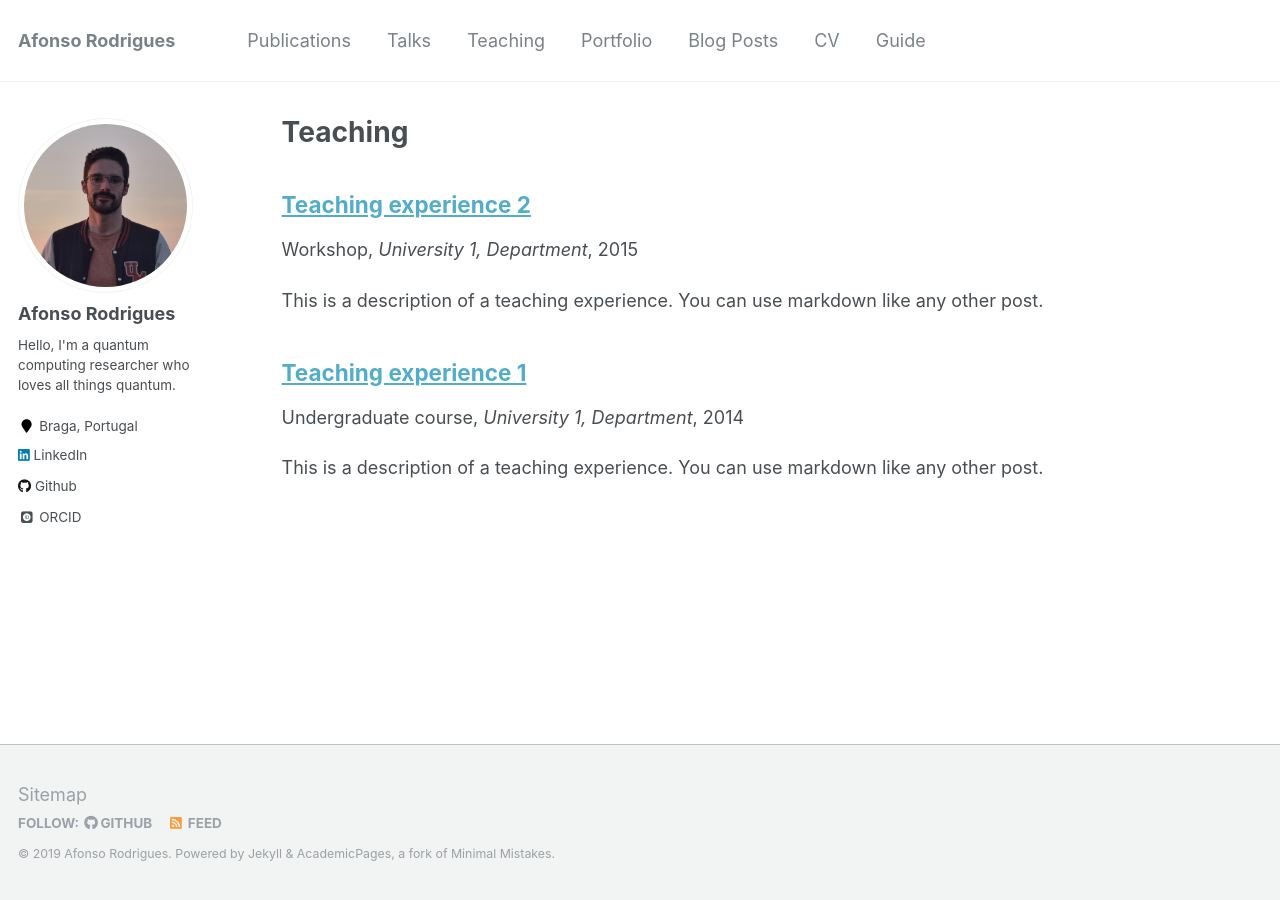
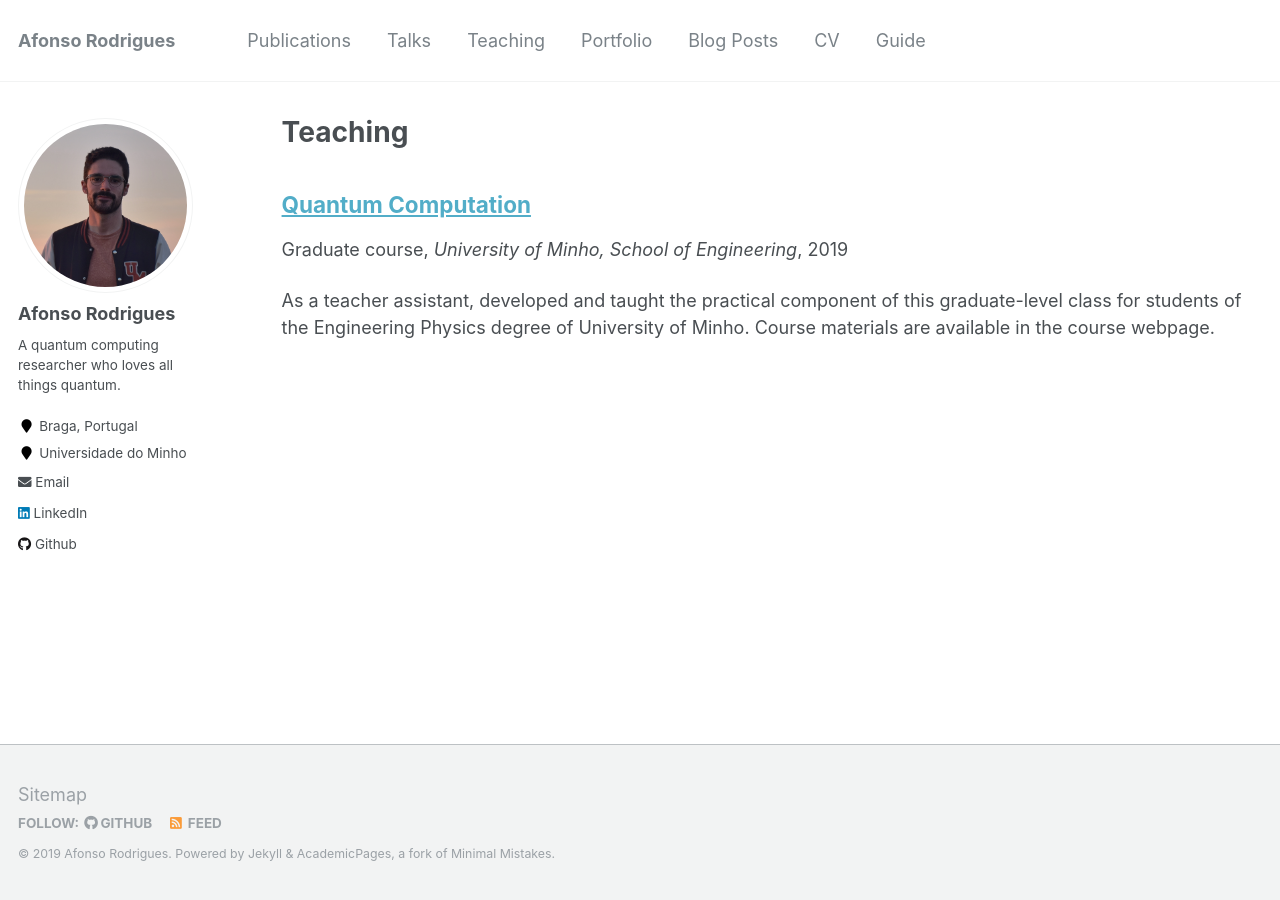
Before and after one commit to afonsofr/afonsofr.github.io, a Jekyll site: the page built from _pages/teaching.html, in a window 1280 px wide. Built offline with Jekyll 4.4.1, drawn with Linux system fonts in a browser that asks for light colours; some web fonts are replaced.

Commit message:
Added teaching

```diff
--- a/_config.yml
+++ b/_config.yml
@@ -83,12 +83,12 @@ analytics:
 author:
   name             : "Afonso Rodrigues"
   avatar           : "site_avatar_res.jpg"
-  bio              : "Hello, I'm a quantum computing researcher who loves all things quantum."
+  bio              : "A quantum computing researcher who loves all things quantum."
   location         : "Braga, Portugal"
-  employer         :
+  employer         : "Universidade do Minho"
   pubmed           :
   googlescholar    :
-  email            :
+  email            : "afmig1@gmail.com"
   researchgate     :  # example: "https://www.researchgate.net/profile/yourprofile"
   uri              :
   bitbucket        :
@@ -102,8 +102,8 @@ author:
   keybase          :
   instagram        :
   lastfm           :
-  linkedin         : "afonso-rodrigues"
-  orcid            : "http://orcid.org/yourorcidurl"
+  linkedin         : "afonso-rodrigues-120b14158"
+  orcid            : # "http://orcid.org/yourorcidurl"
   pinterest        :
   soundcloud       :
   stackoverflow    : # http://stackoverflow.com/users/123456/username
--- a/_teaching/2014-spring-teaching-1.md
+++ /dev/null
@@ -1,20 +0,0 @@
----
-title: "Teaching experience 1"
-collection: teaching
-type: "Undergraduate course"
-permalink: /teaching/2014-spring-teaching-1
-venue: "University 1, Department"
-date: 2014-01-01
-location: "City, Country"
----
-
-This is a description of a teaching experience. You can use markdown like any other post.
-
-Heading 1
-======
-
-Heading 2
-======
-
-Heading 3
-======
--- a/_teaching/2015-spring-teaching-2.md
+++ /dev/null
@@ -1,20 +0,0 @@
----
-title: "Teaching experience 2"
-collection: teaching
-type: "Workshop"
-permalink: /teaching/2015-spring-teaching-1
-venue: "University 1, Department"
-date: 2015-01-01
-location: "City, Country"
----
-
-This is a description of a teaching experience. You can use markdown like any other post.
-
-Heading 1
-======
-
-Heading 2
-======
-
-Heading 3
-======
--- /dev/null
+++ b/_teaching/2019-spring-teaching.md
@@ -0,0 +1,20 @@
+---
+title: "Quantum Computation"
+collection: teaching
+type: "Graduate course"
+permalink: http://arca.di.uminho.pt/quantum-computation-1819/
+venue: "University of Minho, School of Engineering"
+date: 2019-03-01
+location: "Braga, Portugal"
+---
+
+As a teacher assistant, developed and taught the practical component of this graduate-level class for students of the Engineering Physics degree of University of Minho. Course materials are available in the course webpage.
+
+Heading 1
+======
+
+Heading 2
+======
+
+Heading 3
+======
```
